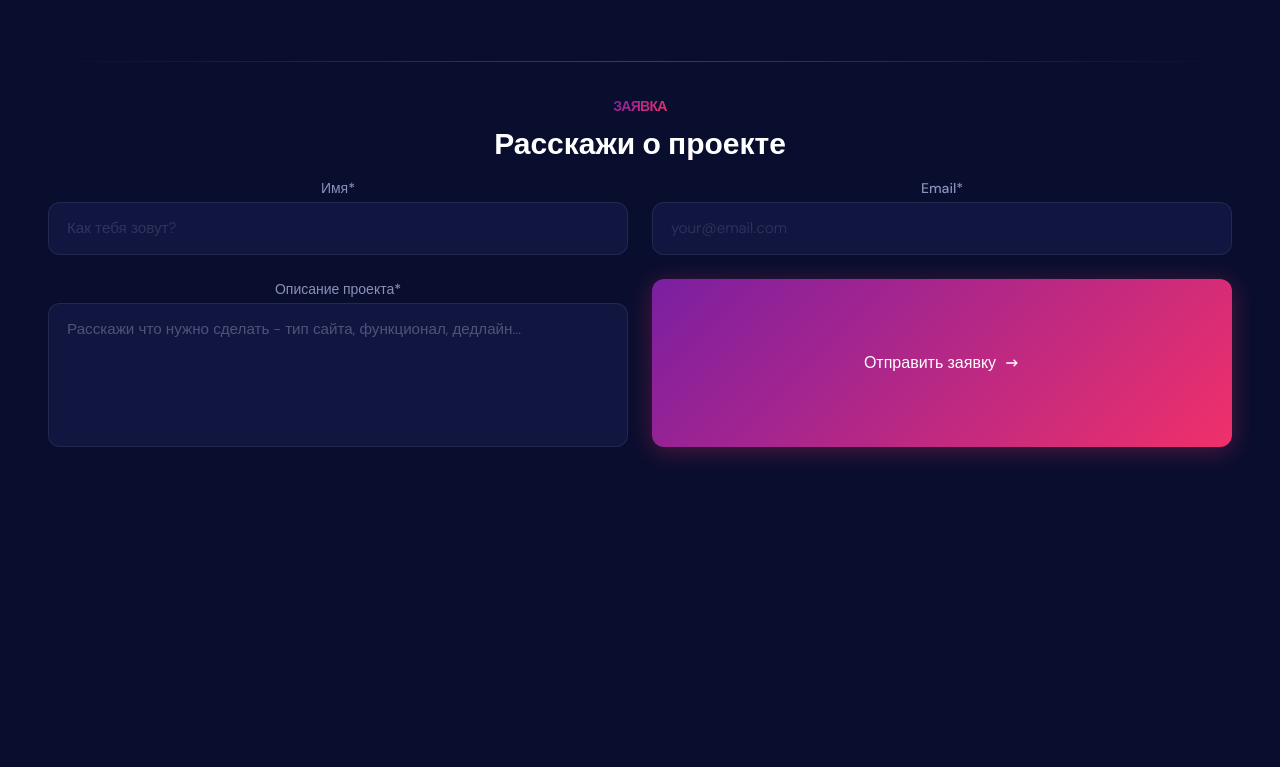
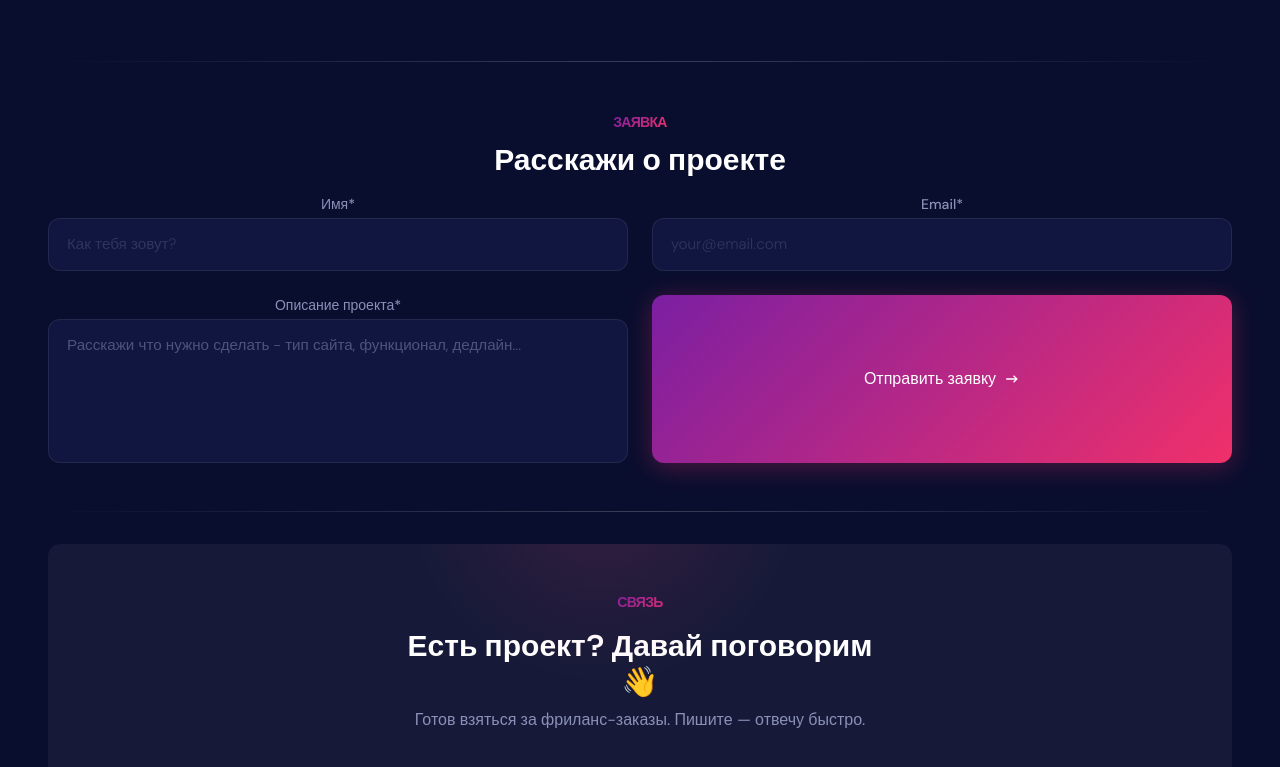
Before and after one commit to dorbinDevFRLNCR/personal-portfolio-landing, a React (Vite) app: page / in a window 1280 px wide. Shown: the part 1967-2734 px from the top of the page. Before the commit the page ends 2478 px from the top, so only its background shows below. Built offline with nearby package versions, Linux system fonts and the light colour scheme; no server answers.

Commit message:
Half of the CallMe component has been added

```diff
--- a/src/App.tsx
+++ b/src/App.tsx
@@ -5,6 +5,8 @@ import Contact from './components/sections/contact/contact'
 import Hero from './components/sections/hero/hero'
 import Projects from './components/sections/projects/projects'
 import SectionLine from './components/ui/sectionLine/sectionLine'
+import CallMe from './components/ui/callMe/callMe'
+
 function App() {
   return (
     <>
@@ -17,6 +19,8 @@ function App() {
         <About />
         <SectionLine className="my-8" />
         <Contact />
+        <SectionLine className="my-8" />
+        <CallMe />
       </main>
     </>
   )
--- a/src/components/layout/header/header.tsx
+++ b/src/components/layout/header/header.tsx
@@ -21,17 +21,23 @@ function Header() {
     visible: { opacity: 1, y: 0 },
   }
 
+  const menuItems = [
+    { name: 'Проекты', link: '#projects' },
+    { name: 'Обо мне', link: '#about' },
+    { name: 'Контакты', link: '#contact' },
+  ]
+
   return (
-    <header className="w-full">
+    <header className="w-full sticky top-0 z-50 shadow-md backdrop-blur-sm background-opacity-40">
       <div className="max-w-7xl mx-auto flex px-4 py-4 items-center justify-between">
         <div>
           <p className="logo font-heading text-xl font-bold tracking-tighter">dev.portfolio</p>
         </div>
         <nav className="hidden md:block">
           <ul className="flex gap-8 list-none text-lg">
-            {['Проекты', 'Обо мне', 'Контакты'].map((item) => (
-              <li className="text-muted hover:text-text" key={item}>
-                <a href={`#${item.toLowerCase().replace(' ', '-')}`}>{item}</a>
+            {menuItems.map((item) => (
+              <li className="text-muted hover:text-text" key={item.link}>
+                <a href={item.link}>{item.name}</a>
               </li>
             ))}
           </ul>
@@ -70,13 +76,15 @@ function Header() {
                     animate="visible"
                     className="absolute top-30 flex flex-col gap-8 list-none"
                   >
-                    {['Проекты', 'Обо мне', 'Контакты'].map((item) => (
+                    {menuItems.map((item) => (
                       <motion.li
                         className="text-muted active:text-text transition-colors hover:text-text"
                         variants={itemVariants}
-                        key={item}
+                        key={item.link}
                       >
-                        <a href={`#${item.toLowerCase().replace(' ', '-')}`}>{item}</a>
+                        <a onClick={() => setIsMenuOpen(!isMenuOpen)} href={item.link}>
+                          {item.name}
+                        </a>
                       </motion.li>
                     ))}
                   </motion.ul>
--- a/src/components/sections/about/about.tsx
+++ b/src/components/sections/about/about.tsx
@@ -11,7 +11,7 @@ const counterStats = [
 
 function About() {
   return (
-    <section className="pb-8 pt-4">
+    <section id="about" className="pb-8 pt-4">
       <div className="mb-4">
         <span className="subtitle uppercase text-sm font-semibold tracking-tighter">
           Немного о себе
--- a/src/components/sections/contact/contact.tsx
+++ b/src/components/sections/contact/contact.tsx
@@ -45,7 +45,7 @@ function Contact() {
   }
 
   return (
-    <section>
+    <section id="contact" className="py-4">
       <div className="mb-4">
         <span className="subtitle uppercase text-sm font-semibold tracking-tighter">Заявка</span>
         <h3 className="text-3xl font-bold text-white my-2">Расскажи о проекте</h3>
--- a/src/components/sections/projects/projects.tsx
+++ b/src/components/sections/projects/projects.tsx
@@ -23,7 +23,7 @@ const metadata = [
 
 function Projects() {
   return (
-    <section className="pb-8 pt-4">
+    <section id="projects" className="pb-8 pt-4">
       <div className="mb-4">
         <span className="subtitle uppercase text-sm font-semibold tracking-tighter">
           Мои работы
--- /dev/null
+++ b/src/components/ui/callMe/callMe.tsx
@@ -0,0 +1,27 @@
+function CallMe() {
+  return (
+    <div className="call-me-card relative rounded-xl overflow-hidden">
+      <div
+        className="absolute bottom-[40%] left-[30%] w-[250px] h-[250px] md:w-[400px] md:h-[400px] rounded-full pointer-events-none"
+        style={{
+          background: 'radial-gradient(circle, rgba(240, 48, 106, 0.15) 0%, transparent 70%)',
+          animation: 'float 10s ease-in-out infinite reverse',
+        }}
+      />
+      <div className="py-12 px-4">
+        <div className="flex flex-col items-center">
+          <span className="subtitle uppercase text-sm font-semibold tracking-tighter pb-4">
+            Связь
+          </span>
+          <h4 className="text-white text-3xl text-center font-bold font-body px-4">
+            Есть проект? Давай поговорим
+          </h4>
+          <div className="text-3xl pb-2">👋</div>
+          <p className="text-center">Готов взяться за фриланс-заказы. Пишите — отвечу быстро.</p>
+        </div>
+      </div>
+    </div>
+  )
+}
+
+export default CallMe
--- a/src/index.css
+++ b/src/index.css
@@ -11,6 +11,14 @@
   --color-muted: #8B90B8;
   --font-heading: 'Syne', sans-serif;
   --font-body: 'DM Sans', sans-serif;
+
+
+
+  --text-4xl: 2.75rem;
+}
+
+html{
+  scroll-behavior: smooth;
 }
 
 h1, h2, h3, h4, h5, h6 {
@@ -144,3 +152,7 @@ body::before {
   border-color: rgba(123, 31, 162, 0.6);
     box-shadow: 0 0 0 3px rgba(123, 31, 162, 0.15);
 }
+
+.call-me-card{
+  background: rgba(255, 255, 255, 0.05);
+}
```
Also changed, not shown: 1 other file (tests, documents, lock files or other folders).
